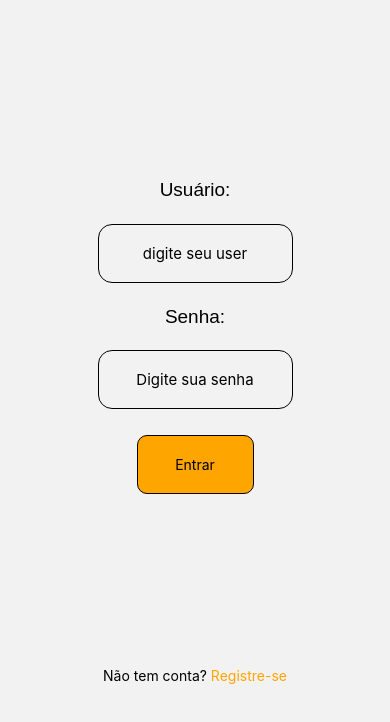
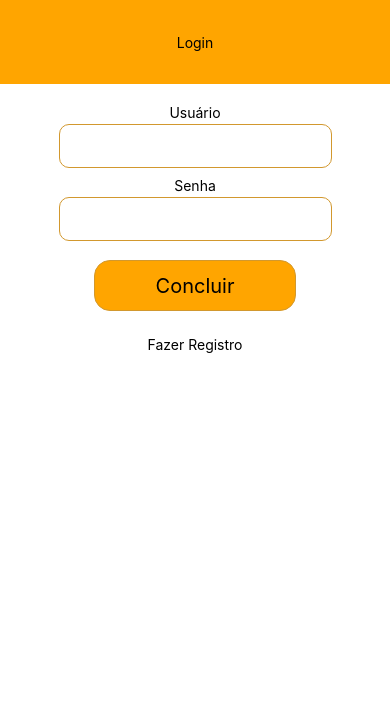
Before and after one commit to arturaugustomurtadasilva/SA.v2, a React Native app: screen /Login in a window 390 px wide. Shown: the top 722 px of the page. Built offline with nearby package versions, Linux system fonts and the light colour scheme.

Commit message:
começo crud

```diff
--- a/src/pages/Login/index.js
+++ b/src/pages/Login/index.js
@@ -9,42 +9,37 @@ export default function Login(){
 
     const navigation = useNavigation();
     return(
+
     <View style={styles.container}>
-        <View style={styles.logo}>
-        <Image
 
-      />
+        <View style={styles.viewCima}>
+            <Text>Login</Text>
         </View>
 
-        <View  style={styles.textoSobreInputUsuario}>
-            <Text style={styles.text}>Usuário:</Text>
-        </View>
-        <View style={styles.viewInputUsuario}>
-            <TextInput style={styles.inputLogin} placeholder='digite seu user'>
+        <View style={styles.viewInputs}>
+            <View style={styles.viewInput}>
+                <Text>Usuário</Text>
+                <TextInput style={styles.input}>
 
-            </TextInput>
-        </View>
+                </TextInput>
+            </View>
+            <View style={styles.viewInput}>
+                <Text>Senha</Text>
+                <TextInput style={styles.input}>
 
-        <View style={styles.textoSobreInputSenha}>
-            <Text style={styles.text}>Senha:</Text>
-        </View>
-        <View style={styles.viewInputSenha}>
-            <TextInput style={styles.inputLogin} placeholder='Digite sua senha'>
+                </TextInput>
+            </View>
 
-            </TextInput>
-        </View>
+                <TouchableOpacity style={styles.buttonLogar} onPress={() => navigation.navigate('Home')}>
+                <Text style={{color:'black',fontSize:20,}}>Concluir</Text>
+                </TouchableOpacity>
 
-        <View  style={styles.viewButtonLogin}>
-            <TouchableOpacity style={styles.buttonLogin} onPress={() => navigation.navigate('Home')}>
-                <Text>Entrar</Text>
-            </TouchableOpacity>
-        </View>
-        <View  style={styles.viewButtonRegister}>
-            <TouchableOpacity onPress={() => navigation.navigate('Registro')}>
-                <Text>Não tem conta? <Text style={{color:'#ffa500'}} >Registre-se</Text></Text>
-            </TouchableOpacity>
+                <TouchableOpacity style={styles.buttonIrParaRegistro} onPress={() => navigation.navigate('Registro')}>
+                <Text>Fazer Registro</Text>
+                </TouchableOpacity>
         </View>
 
     </View>
+
     )
 }
--- a/src/pages/Login/styles.js
+++ b/src/pages/Login/styles.js
@@ -1,83 +1,61 @@
+
 import { StyleSheet } from 'react-native';
 
 export const styles = StyleSheet.create({
-    container:{
-        flex: 1,
-        justifyContent: 'center',
-        alignItems: 'center',
+    container: {
+      flex: 1,
+      backgroundColor: '#fff',
+      alignItems: 'center',
+      justifyContent: 'flex-start',
+    },
+    viewInput:{
+      height:'10%',
+      width:'100%',
+      alignItems: 'center',
+      justifyContent: 'center',
+    },
+    input:{
+      height:'60%',
+      width:'70%',
+      borderWidth:1,
+      borderColor:'#d2982e',
+      borderRadius:10,
+      marginTop:3,
+    },
+    buttonLogar:{
+      backgroundColor:'#ffa500'	,
+      borderWidth: 1,
+      borderColor:'#d2982e',
+      borderRadius:16,
 
+      alignItems:'center',
+      justifyContent:'center',
+      height:'7%',
+      width:'52%',
+      margin:15,
     },
-    logo:{
-        height:'20%',
+    buttonIrParaRegistro:{
+      color:'#ffa500'	,
+      borderWidth: 0,
+
+      alignItems:'center',
+      justifyContent:'center',
+      height:'5%',
+      width:'25%',
+    },
+    viewInputs:{
+        alignItems:'center',
+        justifyContent:'flex-start',
+        flex:1,
+        width:'100%',
+        margin:15,
+    },
+    viewCima:{
+        height:'10%',
         width:'100%',
         justifyContent: 'center',
         alignItems: 'center',
+        backgroundColor:'#ffa500',
     },
 
-    textoSobreInputUsuario:{
-        justifyContent: 'center',
-        alignItems: 'center',
-        height:'5%',
-        width:'100%',
-
-    },
-    textoSobreInputSenha:{
-        justifyContent: 'center',
-        alignItems: 'center',
-        height:'5%',
-        width:'100%',
-
-    },
-    viewInputUsuario:{
-        justifyContent: 'center',
-        alignItems: 'center',
-        height:'10%',
-        width:'100%',
-
-    },
-    viewInputSenha:{
-        justifyContent: 'center',
-        alignItems: 'center',
-        height:'10%',
-        width:'100%',
-
-    },
-    viewButtonLogin:{
-        justifyContent: 'center',
-        alignItems: 'center',
-        height:'10%',
-        width:'100%',
-
-    },
-    buttonLogin:{
-        height:'70%',
-        width:'30%',
-        borderWidth:1,
-        borderRadius:10,
-        backgroundColor:'#ffa500',
-        justifyContent: 'center',
-        alignItems: 'center',
-
-    },
-    inputLogin:{
-        borderWidth: 1.5,
-        borderRadius:14,
-        textAlign:'center',
-        fontSize:15,
-        height:'70%',
-        width:'50%',
-
-    },
-    text:{
-        fontSize:19,
-        fontFamily:'Arial',
-    },
-    viewButtonRegister:{
-        flexDirection:'row',
-        justifyContent: 'center',
-        alignItems: 'center',
-        height:'40%',
-        width:'100%',
-        backgroundColor:'',
-    },
-})
+  });
--- a/src/pages/Registro/index.js
+++ b/src/pages/Registro/index.js
@@ -2,9 +2,19 @@
 import { StatusBar } from 'expo-status-bar';
 import { StyleSheet, Text, TextInput, View,TouchableOpacity } from 'react-native';
 import { styles } from './styles'
+import { useState } from 'react';
 
 
 export default function Registro() {
+
+  const [nome, setNome] = useState('')
+  const [sobrenome, setSobrenome] = useState('')
+  const [email, setEmail] = useState('')
+  const [cpf, setCpf] = useState('')
+  const [telefone, setTelefone] = useState('')
+  const [senha, setSenha] = useState('')
+  const [confirmarSenha, setConfirmarSenha] = useState('')
+
   return (
     <View style={styles.container}>
 
@@ -21,7 +31,7 @@ export default function Registro() {
 
         <View style={styles.viewInput}>
             <Text>Nome:</Text>
-            <TextInput style={styles.input}>
+            <TextInput style={styles.input} value={nome} onChangeText={setNome}>
 
             </TextInput>
         </View>
@@ -74,11 +84,11 @@ export default function Registro() {
                         justifyContent: 'center',
                         alignItems: 'center',
                       }}>
-            <TouchableOpacity style={styles.buttonLogin} onPress={() => navigation.navigate('Login')}>
-              <Text>Registrar</Text>
+            <TouchableOpacity style={styles.buttonRegistrar} onPress={() => navigation.navigate('Login')}>
+              <Text style={{color:'black',fontSize:20,}}>Concluir</Text>
             </TouchableOpacity>
 
-            <TouchableOpacity style={styles.buttonLogin} onPress={() => navigation.navigate('Login')}>
+            <TouchableOpacity style={styles.buttonIrParaLogin} onPress={() => navigation.navigate('Login')}>
               <Text>Fazer Login</Text>
             </TouchableOpacity>
 
--- a/src/pages/Registro/styles.js
+++ b/src/pages/Registro/styles.js
@@ -21,12 +21,29 @@ export const styles = StyleSheet.create({
       borderColor:'#d2982e',
       borderRadius:10,
       marginTop:3,
+      textAlign:'center',
     },
-    buttonLogin:{
+    buttonRegistrar:{
+      backgroundColor:'#ffa500'	,
+      borderWidth: 1,
+      borderColor:'#d2982e',
+      borderRadius:16,
+
+      alignItems:'center',
+      justifyContent:'center',
+      height:'30%',
+      width:'65%',
+      marginBottom:15,
+    },
+    buttonIrParaLogin:{
       color:'#ffa500'	,
-      borderWidth: 1,
+      borderWidth: 0,
 
-      height:'40%',
-      width:'55%',
+      alignItems:'center',
+      justifyContent:'center',
+      height:'20%',
+      width:'30%',
+      marginBottom:0,
     },
+
   });
```
Also changed, not shown: src/components/logo/logoSA.png (added).
